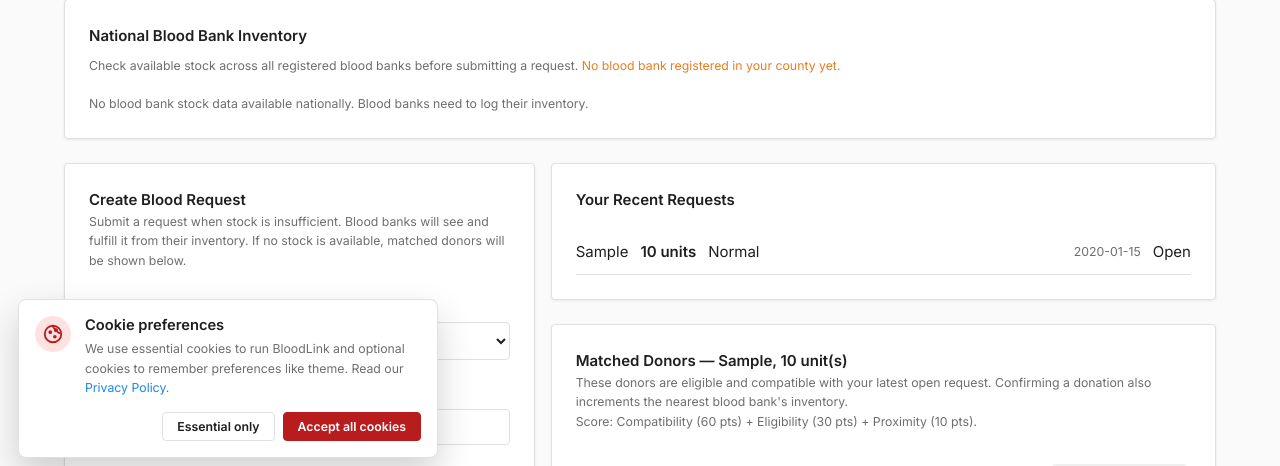
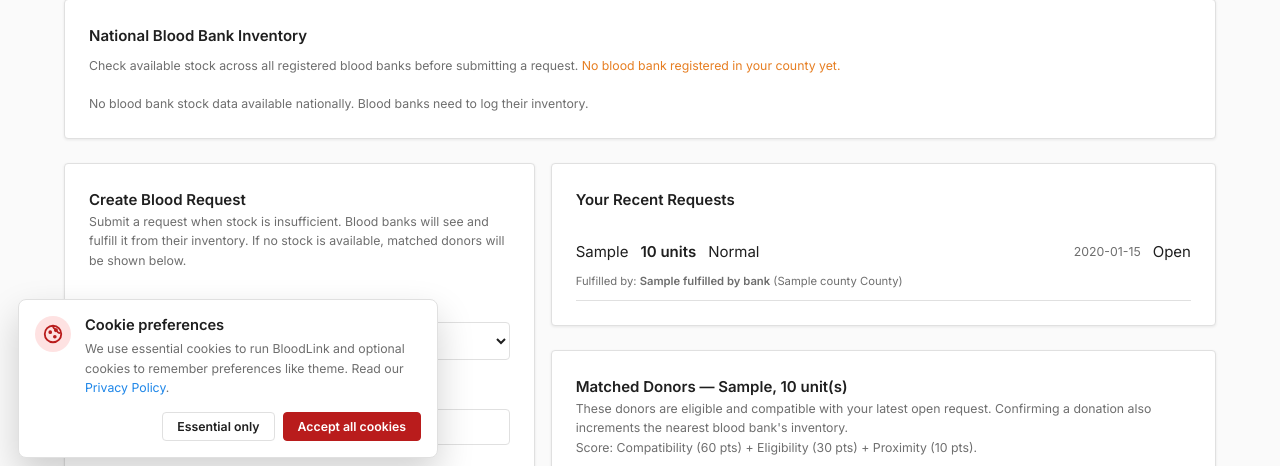
Before and after one commit to SHIVOGOJOHN/bloodlink, a Python web app: template app/templates/hospital/dashboard.html in a window 1280 px wide. Shown: the part 324-790 px from the top of the page. Run offline with Jinja, Linux system fonts and the light colour scheme; the template is opened without the code that fills it: most values are stand-ins (such as "Sample title", 1, 10 or a date in 2020).

Commit message:
feat: Implement full life-cycle request dispatch and receipt logistics tracking

```diff
--- a/app/__init__.py
+++ b/app/__init__.py
@@ -32,7 +32,7 @@ def init_database(app):
 
             # Auto-migrate: add columns if they don't exist in existing tables (e.g. on MySQL)
             from sqlalchemy import text
-            from .models import Donor, Hospital, BloodBank
+            from .models import Donor, Hospital, BloodBank, BloodRequest
 
 
             tables_to_update = [
@@ -53,6 +53,9 @@ def init_database(app):
                     ("ward", "VARCHAR(100)"),
                     ("latitude", "DOUBLE"),
                     ("longitude", "DOUBLE")
+                ]),
+                (BloodRequest.__tablename__, [
+                    ("fulfilled_by_bloodbank_id", "INT")
                 ])
             ]
 
--- a/app/blueprints/bloodbank/routes.py
+++ b/app/blueprints/bloodbank/routes.py
@@ -144,10 +144,11 @@ def fulfill_request(request_id):
     else:
         remaining = 0
 
-    request_record.status = "fulfilled"
+    request_record.status = "dispatched"
+    request_record.fulfilled_by_bloodbank_id = bloodbank.id
     db.session.commit()
     flash(
-        f"Request fulfilled — {units_fulfilled} unit(s) of {request_record.blood_type} dispatched. "
+        f"Request dispatched — {units_fulfilled} unit(s) of {request_record.blood_type} sent in transit. "
         f"Remaining stock: {remaining} unit(s).",
         "success"
     )
--- a/app/models.py
+++ b/app/models.py
@@ -124,9 +124,12 @@ class BloodRequest(db.Model):
     units_needed = db.Column(db.Integer, nullable=False)
     urgency_level = db.Column(db.String(50), default="normal")
     status = db.Column(db.String(50), default="open")
+    fulfilled_by_bloodbank_id = db.Column(db.Integer, db.ForeignKey(f"{BLOODBANK_TABLE}.id"), nullable=True)
     created_at = db.Column(db.DateTime, default=datetime.utcnow)
 
     hospital = db.relationship("Hospital", backref=db.backref("requests", lazy=True))
+    fulfilled_by_bank = db.relationship("BloodBank", foreign_keys=[fulfilled_by_bloodbank_id], backref=db.backref("fulfilled_requests", lazy=True))
+
 
 
 class DonationRecord(db.Model):
--- a/app/templates/hospital/dashboard.html
+++ b/app/templates/hospital/dashboard.html
@@ -146,16 +146,29 @@
                   <span class="badge bg-secondary">Normal</span>
                 {% endif %}
               </div>
-              <div class="d-flex align-items-center gap-2">
+              <div class="d-flex align-items-center gap-2 flex-wrap">
                 <span class="tiny text-muted">{{ req.created_at.strftime('%Y-%m-%d') }}</span>
                 {% if req.status == 'open' %}
                   <span class="badge bg-warning text-dark">Open</span>
+                {% elif req.status == 'dispatched' %}
+                  <span class="badge bg-info text-dark" title="Dispatched by {{ req.fulfilled_by_bank.name if req.fulfilled_by_bank else 'Blood Bank' }} — In Transit">Dispatched</span>
+                  <form method="POST" action="{{ url_for('hospital.confirm_receipt', request_id=req.id) }}" style="display:inline;">
+                    <input type="hidden" name="csrf_token" value="{{ csrf_token() }}"/>
+                    <button type="submit" class="btn btn-outline-success btn-sm py-0 px-2" style="font-size:0.75rem;">Confirm Receipt</button>
+                  </form>
                 {% else %}
-                  <span class="badge bg-success">Fulfilled</span>
+                  <span class="badge bg-success" title="Received & Completed by {{ req.fulfilled_by_bank.name if req.fulfilled_by_bank else 'Blood Bank' }}">Received</span>
                 {% endif %}
               </div>
             </div>
+            {% if req.fulfilled_by_bank %}
+            <div class="tiny text-muted mt-1" style="font-size:0.75rem;">
+              {{ "Dispatched by" if req.status == "dispatched" else "Fulfilled by" }}:
+              <span class="fw-semibold">{{ req.fulfilled_by_bank.name }}</span> ({{ req.fulfilled_by_bank.county }} County)
+            </div>
+            {% endif %}
           </li>
+
           {% endfor %}
         </ul>
         {% else %}
```
Also changed, not shown: app/blueprints/hospital/routes.py (+24 -0 lines), app/templates/bloodbank/dashboard.html (+16 -3 lines), tests/test_bloodbank.py (+1 -1 lines), tests/test_hospital.py (+40 -0 lines).
